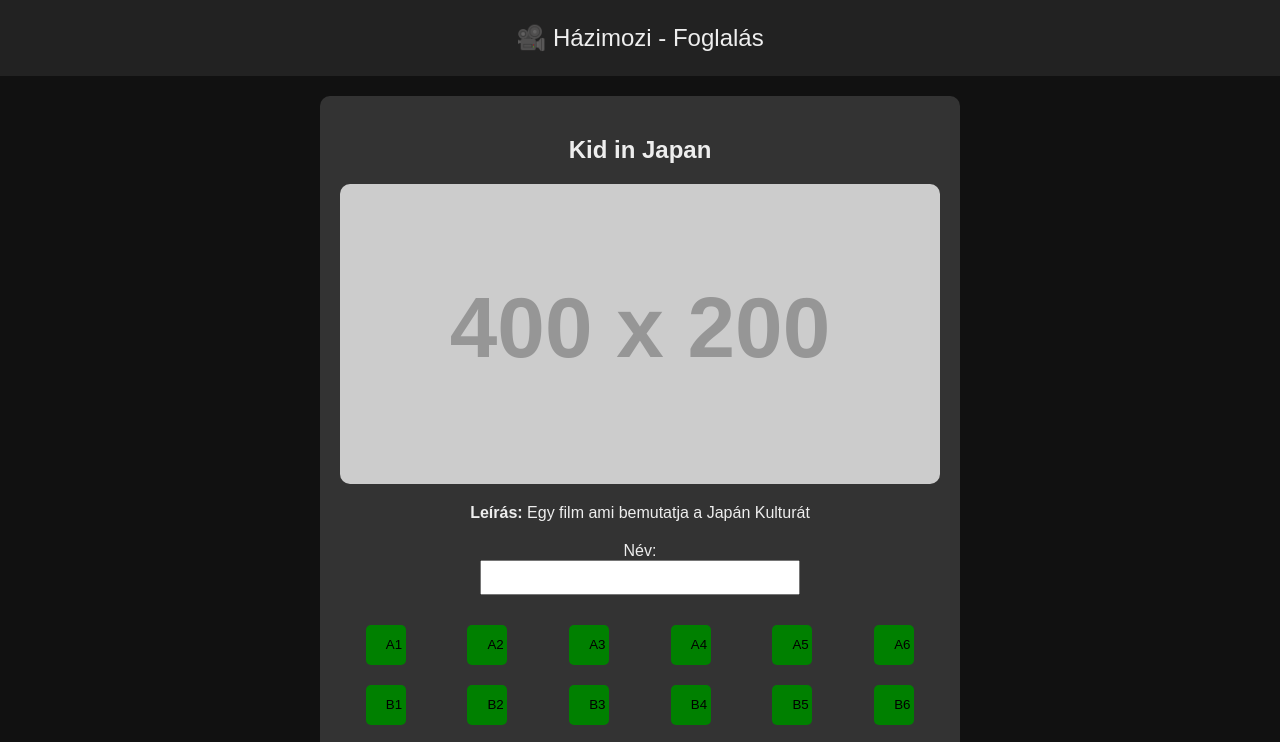
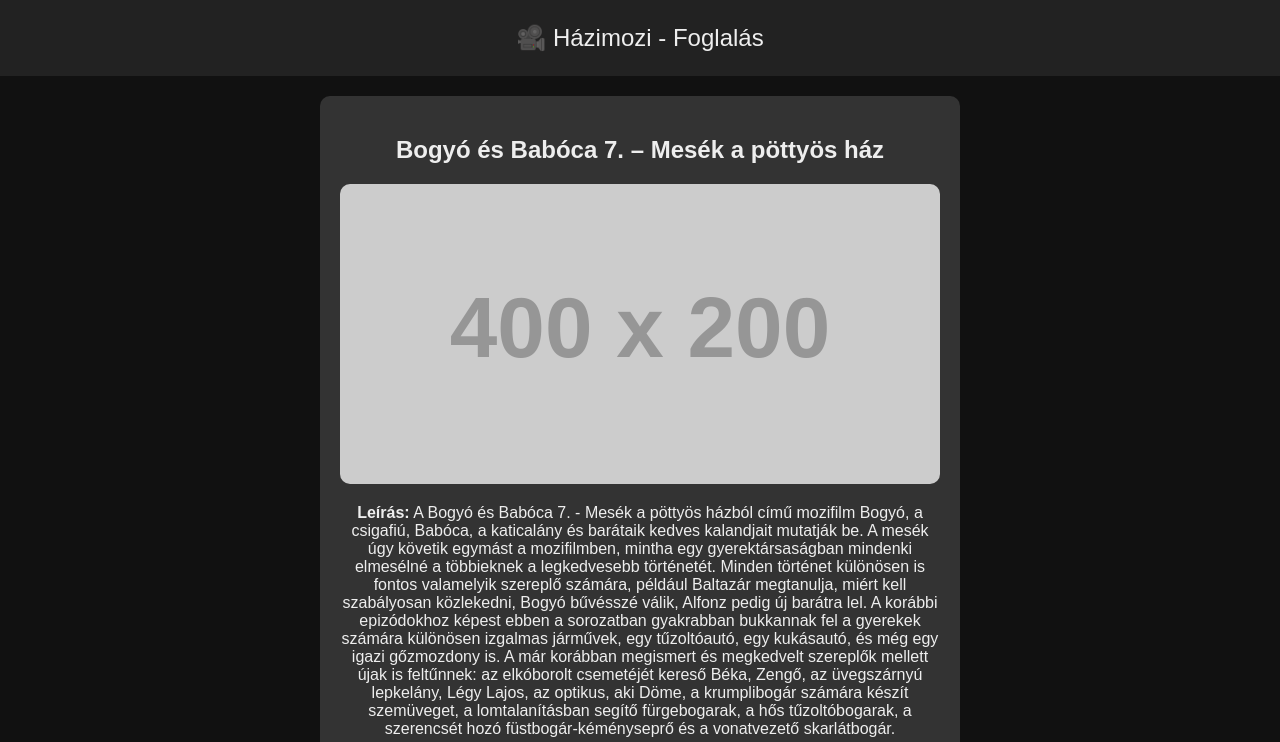
Before and after one commit to szuper1212856/Movie-booking-, a plain HTML site: page index.html in a window 1280 px wide. Shown: the top 742 px of the page. Drawn offline with Linux system fonts and the light colour scheme; placeholder pictures from the web are drawn by us.

Commit message:
Update index.html

```diff
--- a/index.html
+++ b/index.html
@@ -79,10 +79,10 @@
   <script>
     const movies = [
       {
-        title: "Kid in Japan",
-        desc: "Egy film ami bemutatja a Japán Kulturát",
+        title: "Bogyó és Babóca 7. – Mesék a pöttyös ház",
+        desc: "A Bogyó és Babóca 7. - Mesék a pöttyös házból című mozifilm Bogyó, a csigafiú, Babóca, a katicalány és barátaik kedves kalandjait mutatják be. A mesék úgy követik egymást a mozifilmben, mintha egy gyerektársaságban mindenki elmesélné a többieknek a legkedvesebb történetét. Minden történet különösen is fontos valamelyik szereplő számára, például Baltazár megtanulja, miért kell szabályosan közlekedni, Bogyó bűvésszé válik, Alfonz pedig új barátra lel. A korábbi epizódokhoz képest ebben a sorozatban gyakrabban bukkannak fel a gyerekek számára különösen izgalmas járművek, egy tűzoltóautó, egy kukásautó, és még egy igazi gőzmozdony is.  A már korábban megismert és megkedvelt szereplők mellett újak is feltűnnek: az elkóborolt csemetéjét kereső Béka, Zengő, az üvegszárnyú lepkelány, Légy Lajos, az optikus, aki Döme, a krumplibogár számára készít szemüveget, a lomtalanításban segítő fürgebogarak, a hős tűzoltóbogarak, a szerencsét hozó füstbogár-kéményseprő és a vonatvezető skarlátbogár.",
         img: "https://via.placeholder.com/400x200",
-        key: "kidinjapan"
+        key: "bogyoesbaboca"
       },
       {
         title: "János Vitéz (2025)",
```
